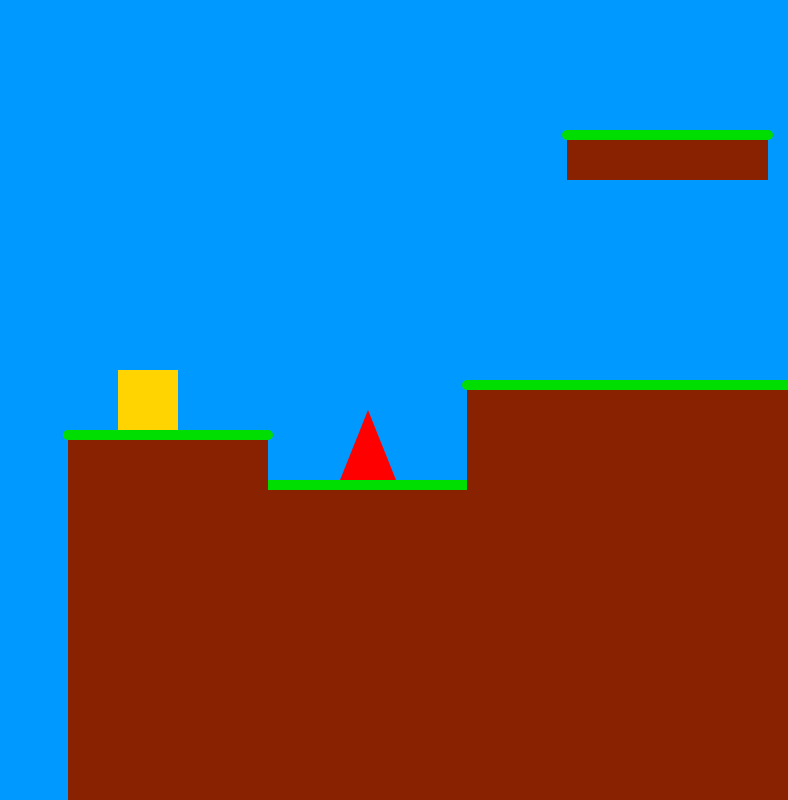
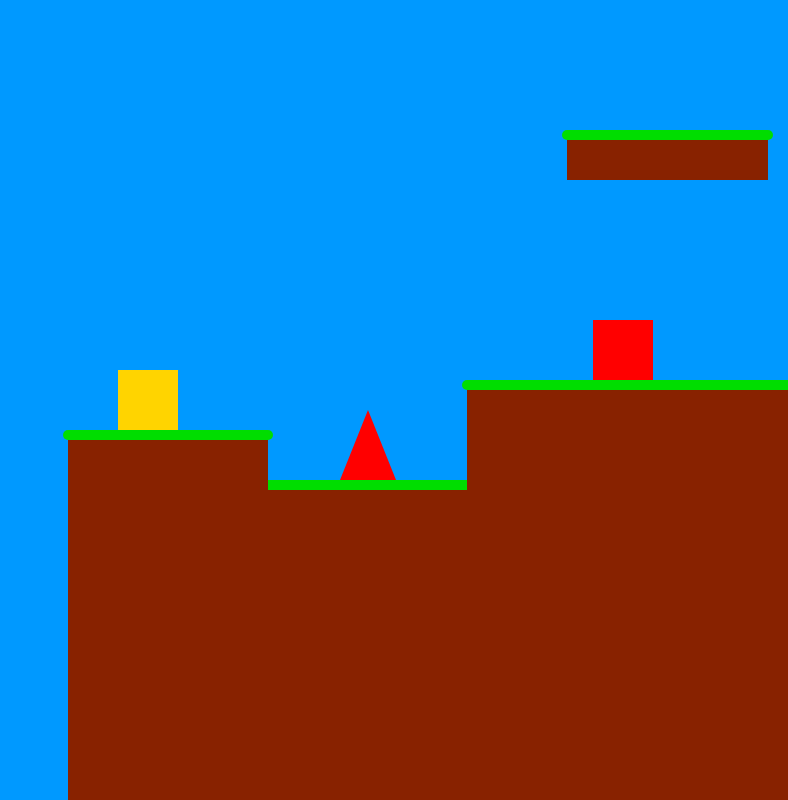
Before and after one commit to romain1235/platformer, a plain HTML site: page index.html in a window 1280 px wide. Shown: the whole page, without its empty margins (492-1280 px from the left). Drawn offline with Linux system fonts and the light colour scheme.

Commit message:
added enemies

```diff
--- a/index.html
+++ b/index.html
@@ -126,6 +126,17 @@
                 taken: false,
             },
         ]
+        const enemies = [
+            {
+                x: 600,
+                y: -50,
+                size: 60,
+                y_speed: 0,
+                x_speed: 5,
+                min_x: 400,
+                max_x: 700,
+            },
+        ]
         function rotate_point(point, orientation) {
             if (orientation == 1) {
                 return point
@@ -140,25 +151,30 @@
         function touch_rect(rect) {
             return player.x + player.size > rect.x && player.x < rect.x + rect.w && player.y + player.size > rect.y && player.y < rect.y + rect.h
         }
-        function collide_platform(platform) {
-            if (touch_rect(platform)) {
-                if (!(player.y + player.size - player.y_speed > platform.y && player.y - player.y_speed < platform.y + platform.h)) {
-                    if (player.y_speed >= 0) {
-                        player.y = platform.y - player.size
-                        player.y_speed = 0
-                        can_jump = true
+        function rect_touch_rect(rect1, rect2) {
+            return rect1.x + rect1.size > rect2.x && rect1.x < rect2.x + rect2.w && rect1.y + rect1.size > rect2.y && rect1.y < rect2.y + rect2.h
+        }
+        function collide_platform(obj, platform) {
+            if (rect_touch_rect(obj, platform)) {
+                if (!(obj.y + obj.size - obj.y_speed > platform.y && obj.y - obj.y_speed < platform.y + platform.h)) {
+                    if (obj.y_speed >= 0) {
+                        obj.y = platform.y - obj.size
+                        obj.y_speed = 0
+                        if (obj == player) {
+                            can_jump = true
+                        }
                     } else {
-                        player.y = platform.y + platform.h
-                        player.y_speed = 0
+                        obj.y = platform.y + platform.h
+                        obj.y_speed = 0
                     }
                 }
-                if (!(player.x + player.size - player.x_speed > platform.x && player.x - player.x_speed < platform.x + platform.w)) {
-                    if (player.x_speed > 0) {
-                        player.x = platform.x - player.size
-                        player.x_speed = 0
+                if (!(obj.x + obj.size - obj.x_speed > platform.x && obj.x - obj.x_speed < platform.x + platform.w)) {
+                    if (obj.x_speed > 0) {
+                        obj.x = platform.x - obj.size
+                        obj.x_speed = 0
                     } else {
-                        player.x = platform.x + platform.w
-                        player.x_speed = 0
+                        obj.x = platform.x + platform.w
+                        obj.x_speed = 0
                     }
                 }
             }
@@ -215,6 +231,9 @@
             ctx.lineTo(x - 20, y - 60)
             ctx.stroke()
         }
+        function draw_enemy(enemy) {
+            ctx.fillRect(enemy.x - camera.x, enemy.y - camera.y, enemy.size, enemy.size)
+        }
         function draw() {
             ctx.fillStyle = "#0099ff"
             ctx.fillRect(0, 0, canvas.width, canvas.height)
@@ -237,6 +256,32 @@
                 const spike = spikes[i]
                 draw_spike(spike)
             }
+            for (let i = 0; i < enemies.length; i++) {
+                const enemy = enemies[i]
+                draw_enemy(enemy)
+            }
+
+        }
+        function update_enemy(enemy) {
+            enemy.y_speed += 1.5
+            enemy.y += enemy.y_speed
+            enemy.x+=enemy.x_speed
+            const last_speed_x = enemy.x_speed
+            for (let i = 0; i < platforms.length; i++) {
+                const platform = platforms[i]
+                collide_platform(enemy, platform)
+            }
+            if (enemy.x_speed==0){
+                enemy.x_speed=0-last_speed_x
+            }
+            if (enemy.x>enemy.max_x){
+                enemy.x_speed=0-enemy.x_speed
+                enemy.x=enemy.max_x
+            }
+            if (enemy.x<enemy.min_x){
+                enemy.x_speed=0-enemy.x_speed
+                enemy.x=enemy.min_x
+            }
         }
         function update() {
             if (keys.right) {
@@ -253,7 +298,7 @@
             player.x += player.x_speed
             for (let i = 0; i < platforms.length; i++) {
                 const platform = platforms[i]
-                collide_platform(platform)
+                collide_platform(player, platform)
             }
             for (let i = 0; i < spikes.length; i++) {
                 const spike = spikes[i]
@@ -280,6 +325,25 @@
                     checkpoint.taken = true
                     spawn.x = checkpoint.x - player.size / 2
                     spawn.y = checkpoint.y - player.size
+                }
+            }
+            for (let i = 0; i < enemies.length; i++) {
+                const enemy = enemies[i]
+                update_enemy(enemy)
+            }
+
+            for (let i = 0; i < enemies.length; i++) {
+                const enemy = enemies[i]
+                if (touch_rect({x:enemy.x, y:enemy.y, w:enemy.size, h:enemy.size})){
+                    if (!(player.y + player.size - player.y_speed > enemy.y && player.y - player.y_speed < enemy.y + enemy.size)){
+                        enemies.splice(i, 1)
+                        i--
+                    }else{
+                    player.x = spawn.x
+                    player.y = spawn.y
+                    player.x_speed = 0
+                    player.y_speed = 0
+                    }
                 }
             }
 
```
